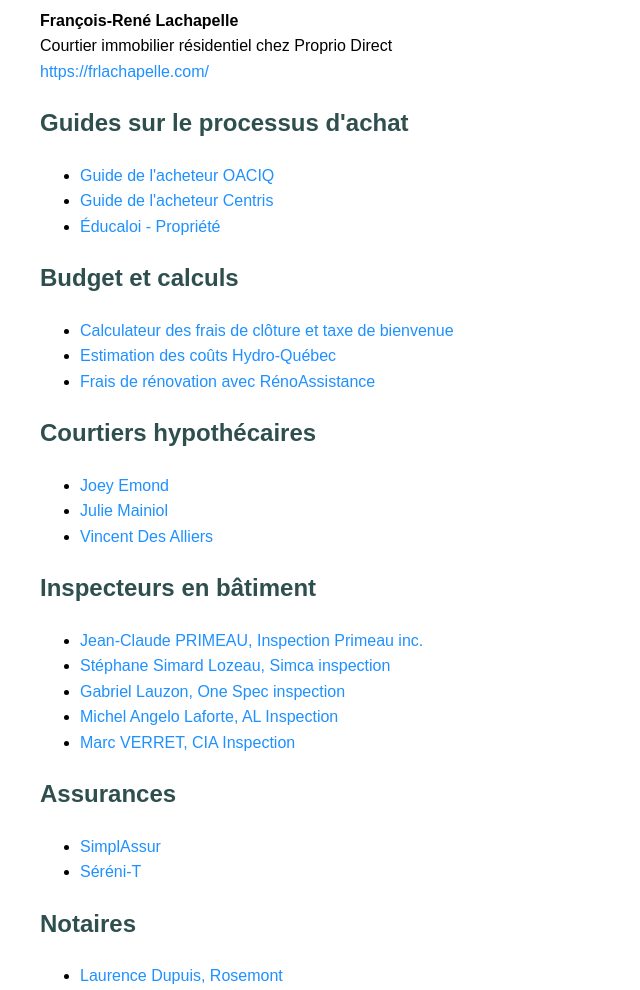
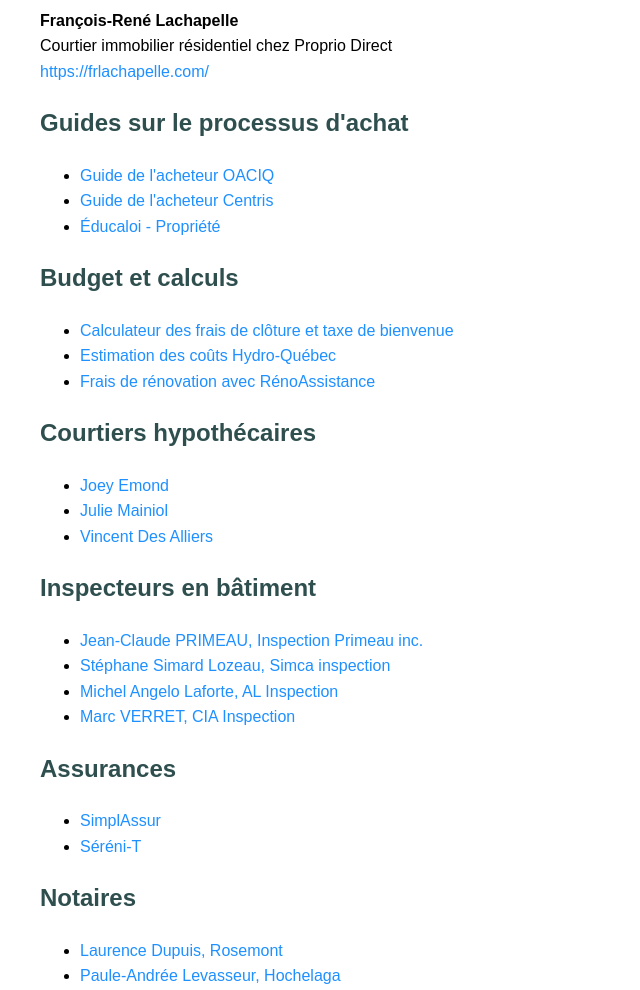
Before and after one commit to FRLachapelle/website, a plain HTML site: page index.html in a window 1280 px wide. Shown: the part 105-1095 px from the top of the page, without its empty margins (0-640 px from the left). Drawn offline with Linux system fonts and the light colour scheme.

Commit message:
update index

```diff
--- a/index.html
+++ b/index.html
@@ -48,7 +48,7 @@
 <ul>
     <li><a href="https://inspection-preachat-residentiel-et-commercial.cshq.ca/fr/" target="_blank">Jean-Claude PRIMEAU, Inspection Primeau inc.</a></li>
     <li><a href="https://simca.ca/notre-equipe/" target="_blank">Stéphane Simard Lozeau, Simca inspection</a></li>
-    <li><a href="https://onespec.ca/" target="_blank">Gabriel Lauzon, One Spec inspection</a></li>
+    <!-- <li><a href="https://onespec.ca/" target="_blank">Gabriel Lauzon, One Spec inspection</a></li> -->
     <li><a href="https://alinspection.ca/" target="_blank">Michel Angelo Laforte, AL Inspection</a></li>
     <li><a href="https://www.cia-quebec.com/" target="_blank">Marc VERRET, CIA Inspection</a></li>
 </ul>
```
